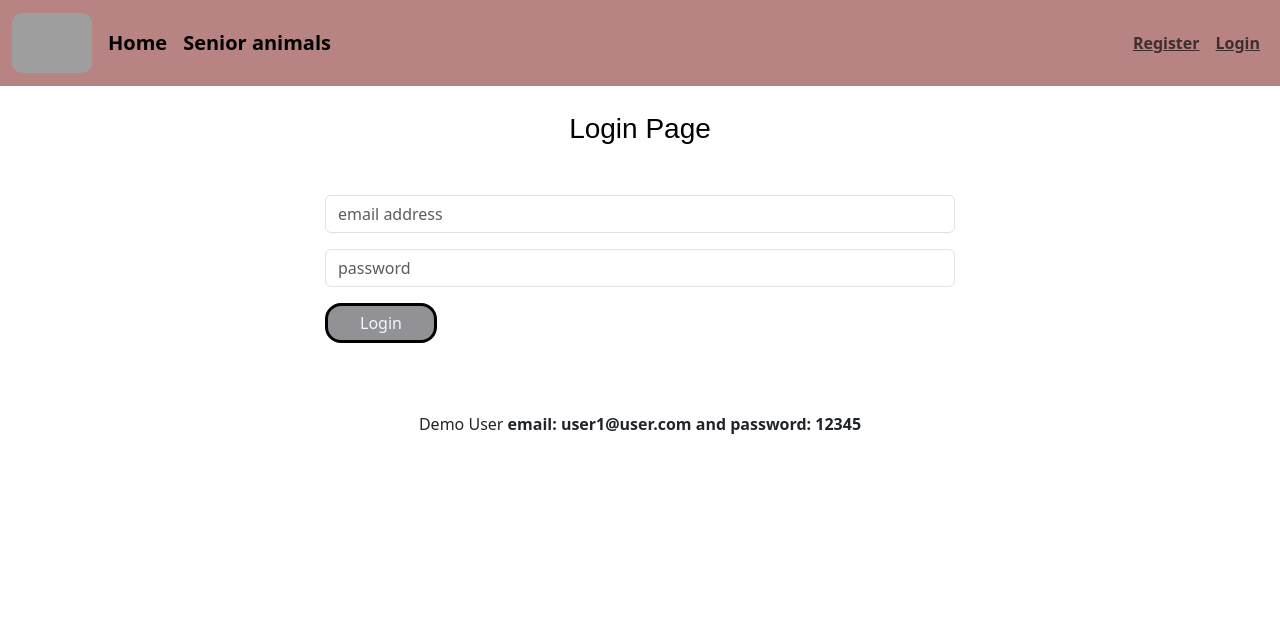
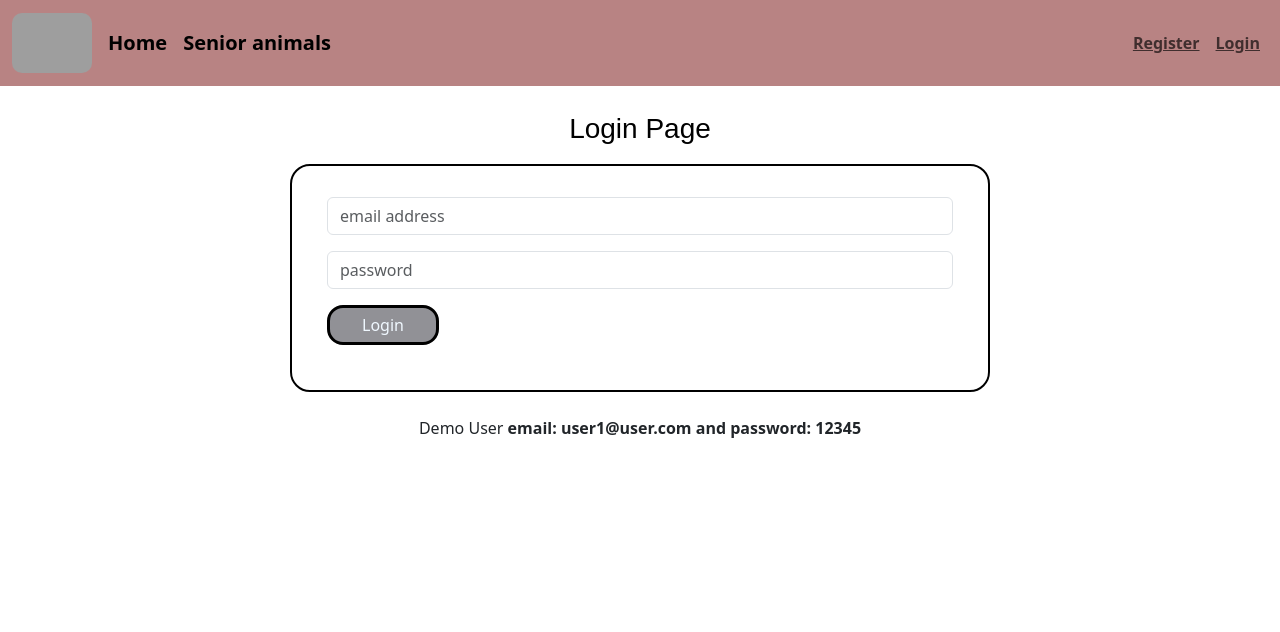
Before and after one commit to stavrosan/Pet-adoption-platform, a PHP site: page /user/login.php in a window 1280 px wide. Shown: the top 632 px of the page. Run offline with PHP 8.4, Linux system fonts and the light colour scheme; some web fonts are replaced; grey boxes are pictures that could not be loaded.

Commit message:
login form

```diff
--- a/style.css
+++ b/style.css
@@ -23,6 +23,8 @@ body{
 
 .form{
   margin-bottom: 20px;
+  border: 2px solid black;
+  border-radius: 20px;
 }
 
 .formCreateEdit{
```
